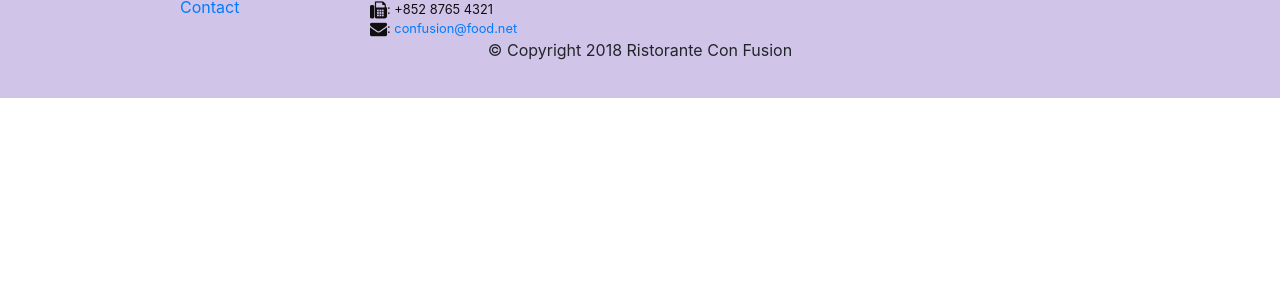
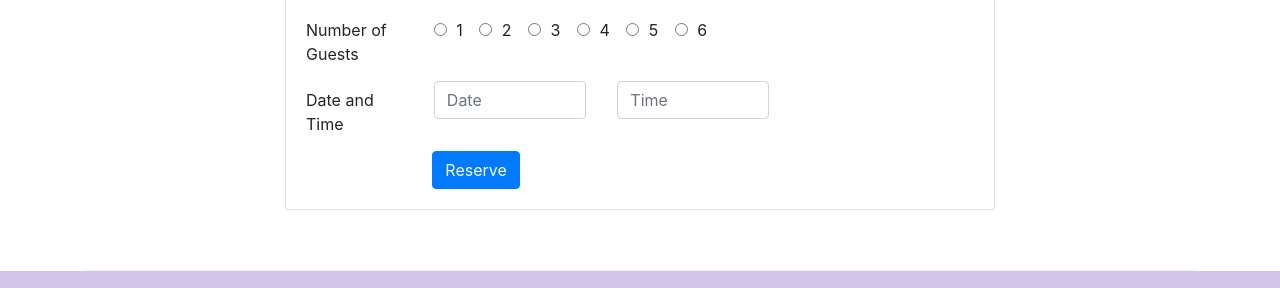
Before and after one commit to Nibraz15/BootStrap, a website: page index.html in a window 1280 px wide. Shown: the part 1663-1951 px from the top of the page. Before the commit the page ends 1761 px from the top, so only its background shows below. Drawn offline with nearby package versions, Linux system fonts and the light colour scheme.

Commit message:
Assignment 2

```diff
--- a/index.html
+++ b/index.html
@@ -43,7 +43,11 @@
                     <h1>Ristorante con Fusion</h1>
                     <p>We take inspiration from the World's best cuisines, and create a unique fusion experience. Our lipsmacking creations will tickle your culinary senses!</p>
                 </div>
-                <div class="col-12 col-sm">
+                <div class="col-12 col-sm-3 align-self-center">
+                    <img src="img/logo.png" class="image-fluid">
+                </div>
+                <div class="col-12 col-sm-3 align-self-center">
+                        <a class="btn btn-warning" href="#reserve" role="button">Reserve Table</a>
                 </div>
             </div>
         </div>
@@ -59,8 +63,9 @@
                     <img class="d-flex mr-3 img-thumbnail align-self-center" src="img/uthappizza.png" alt="uthapizza">
                     <div class="media-body">
                         <h2>Uthappizza <span class="badge badge-danger">HOT</span> <badge class="badge badge-pill badge-secondary">$4.99</badge></h2>
-                        <p>A unique combination of Indian Uthappam (pancake) and Italian pizza, topped with Cerignola olives, ripe vine cherry tomatoes, Vidalia onion, Guntur chillies and Buffalo Paneer.</p>
-
+                        <div class="d-none d-sm-block">
+                            <p>A unique combination of Indian Uthappam (pancake) and Italian pizza, topped with Cerignola olives, ripe vine cherry tomatoes, Vidalia onion, Guntur chillies and Buffalo Paneer.</p>
+                        </div>
                     </div>
                 </div>
             </div>
@@ -73,11 +78,14 @@
             </div>
             <div class="col col-sm col-md">
                 <div class=" media">
+
+                    <div class="media-body">
+                        <h2>Weekend Grand Buffet <badge class="badge badge-danger">NEW</badge></h2>
+                        <div class="d-none d-sm-block">
+                            <p>Featuring mouthwatering combinations with a choice of five different salads, six enticing appetizers, six main entrees and five choicest desserts. Free flowing bubbly and soft drinks. All for just $19.99 per person </p>
+                        </div>
+                    </div>
                     <img class="d-flex mr-3 img-thumbnail align-self-center" src="img/buffet.png" alt="buffet">
-                    <div class="media-body">
-                        <h2>Weekend Grand Buffet</h2>
-                        <p>Featuring mouthwatering combinations with a choice of five different salads, six enticing appetizers, six main entrees and five choicest desserts. Free flowing bubbly and soft drinks. All for just $19.99 per person </p>
-                    </div>
                 </div>
 
             </div>
@@ -93,10 +101,79 @@
                     <div class="media-body">
                         <h2>Alberto Somayya</h2>
                         <h4>Executive Chef</h4>
-                        <p>Award winning three-star Michelin chef with wide International experience having worked closely with whos-who in the culinary world, he specializes in creating mouthwatering Indo-Italian fusion experiences. </p>
+                        <div class="d-none d-sm-block">
+                            <p>Award winning three-star Michelin chef with wide International experience having worked closely with whos-who in the culinary world, he specializes in creating mouthwatering Indo-Italian fusion experiences. </p>
+                        </div>
                     </div>
                 </div>
 
+            </div>
+        </div>
+        <div class="row row-content align-items-center">
+            <div class="col-12 col-sm-8 offset-sm-2">
+                <div class="card" id="reserve">
+                    <h3 class="card-header bg-warning text-white">Reserve a Table</h3>
+                    <div class="card-body">
+                        <form>
+                            <div class="form-group-row">
+
+
+                                <label class="col-12 col-md-2 col-form-label form-check-inline">Number of Guests</label>
+                                <div class="form-check-inline">
+                                    <label class="form-check-label">
+                                        <input type="radio" class="form-check-input" name="optradio"> 1
+                                    </label>
+                                </div>
+                                <div class="form-check-inline">
+                                    <label class="form-check-label">
+                                        <input type="radio" class="form-check-input" name="optradio"> 2
+                                    </label>
+                                </div>
+                                <div class="form-check-inline">
+                                    <label class="form-check-label">
+                                        <input type="radio" class="form-check-input" name="optradio"> 3
+                                    </label>
+                                </div>
+                                <div class="form-check-inline">
+                                    <label class="form-check-label">
+                                        <input type="radio" class="form-check-input" name="optradio"> 4
+                                    </label>
+                                </div>
+                                <div class="form-check-inline">
+                                    <label class="form-check-label">
+                                        <input type="radio" class="form-check-input" name="optradio"> 5
+                                    </label>
+                                </div>
+                                <div class="form-check-inline ">
+                                    <label class="form-check-label">
+                                        <input type="radio" class="form-check-input" name="optradio"> 6
+                                    </label>
+                                </div>
+                                <h2>  </h2>
+                            </div>
+                            <div class="form-group-row">
+                                <label class="col-12 col-md-2 col-form-label form-check-inline">Date and Time</label>
+                                <div class="col-12 col-md-3 form-check-inline">
+                                    <input type="text" class="form-control" id="date" name="date" placeholder="Date">
+                                </div>
+                                <div class="col-12 col-md-3 form-check-inline">
+                                    <input type="text" class="form-control" id="time" name="time" placeholder="Time">
+                                </div>
+                                <h2>  </h2>
+                            </div>
+                            <div class="form-group-row">
+                                <h2>  </h2>
+                            </div>
+                            <div class="form-group-row">
+                                <div class="col-12 offset-md-2  col-md-10">
+                                    <button type="submit" class="btn btn-primary">
+                                        Reserve
+                                    </button>
+                                </div>
+                            </div>
+                        </form>
+                    </div>
+                </div>
             </div>
         </div>
     </div>
```
Also changed, not shown: aboutus.html (+1 -1 lines), contactus.html (+9 -5 lines).
